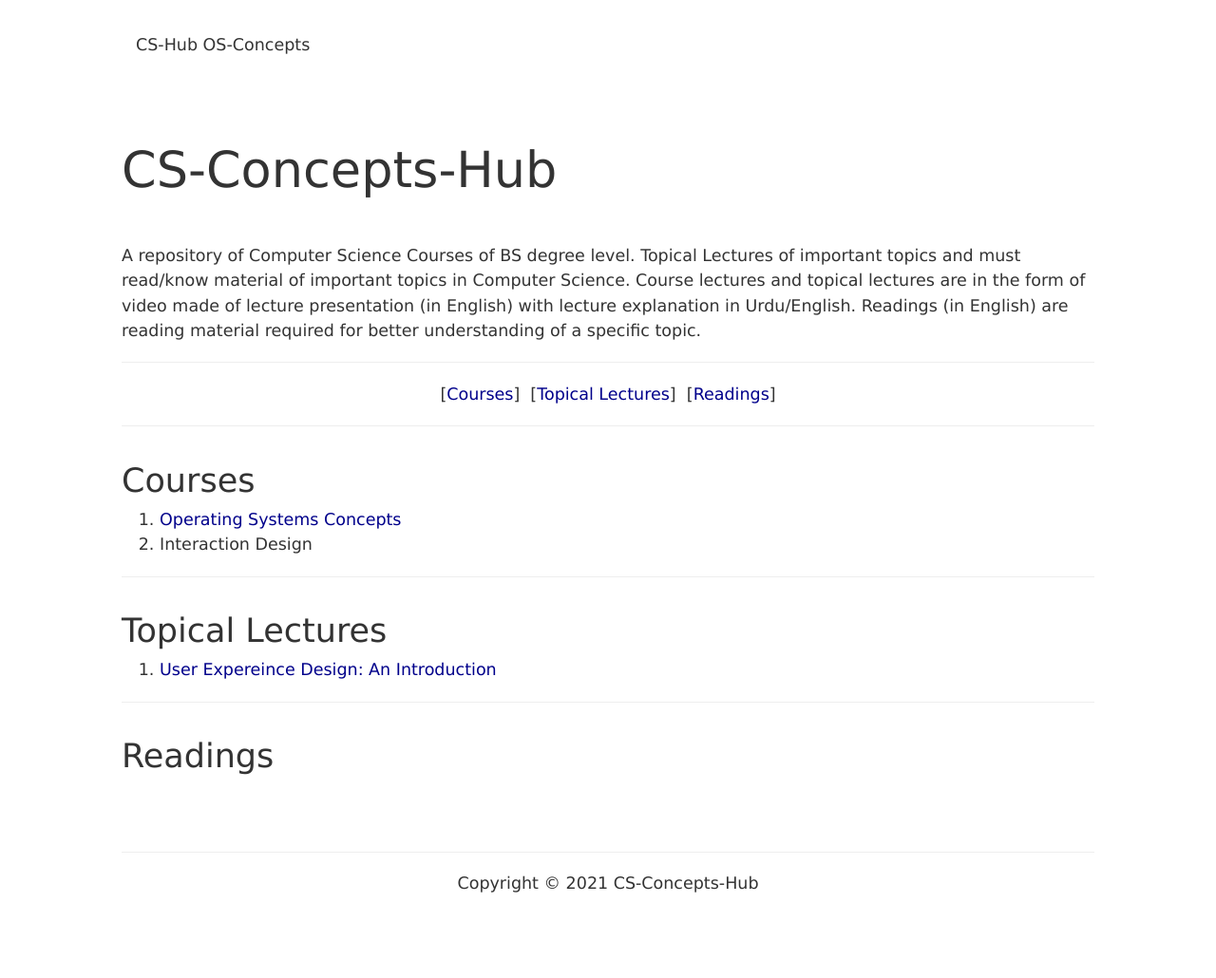
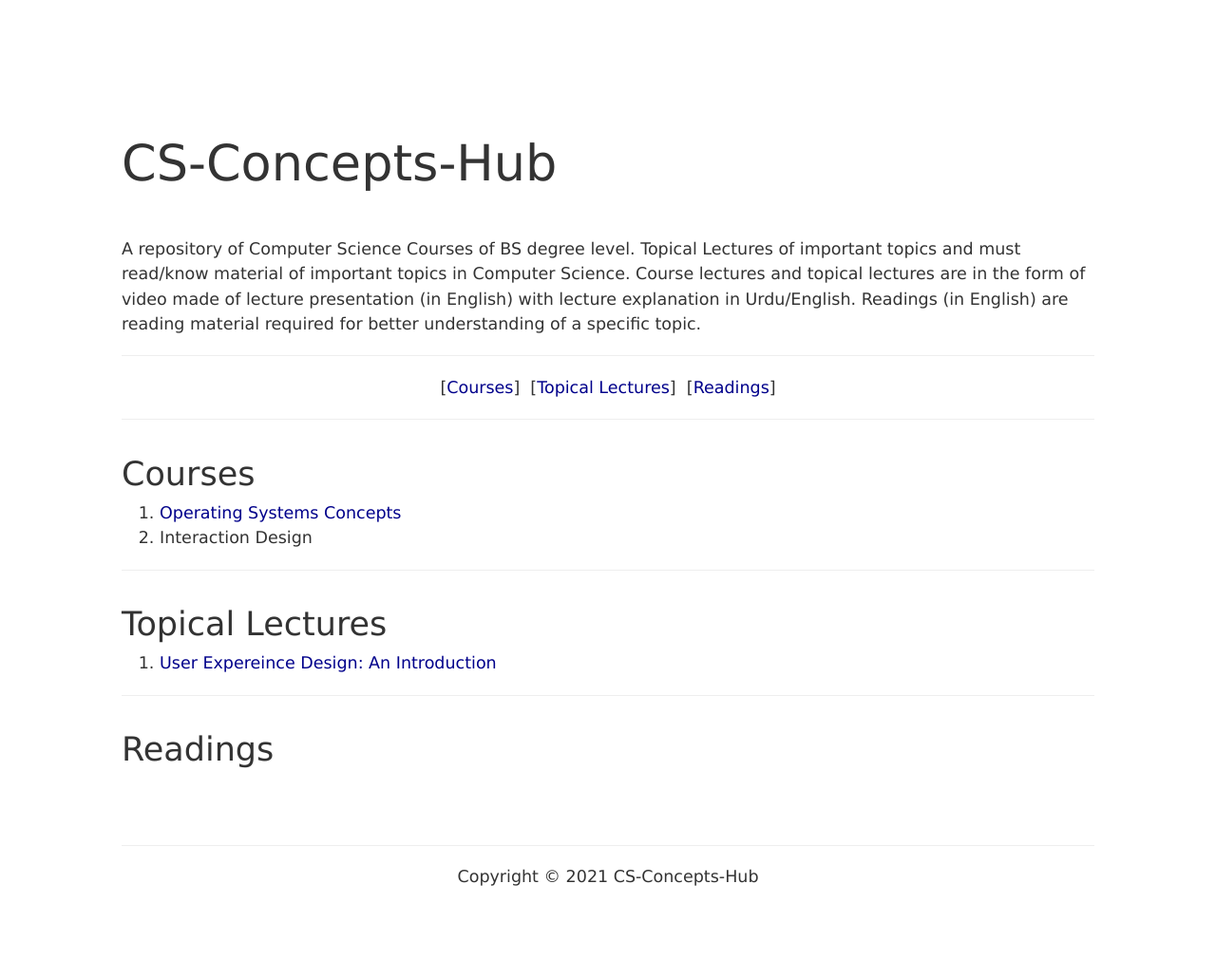
Before and after one commit to CS-Concepts-hub/CS-Concepts-hub, a Jekyll site: the page built from index.html, in a window 1280 px wide. Shown: the whole page at 95% size. Built offline with Jekyll 4.4.1, drawn with Linux system fonts in a browser that asks for light colours.

Commit message:
Update header.html

```diff
--- a/_includes/header.html
+++ b/_includes/header.html
@@ -1,10 +1,6 @@
 <header id="header" class="main-container">
     <div class="main">
-        <nav class="col-md-12">
-        <!ul>
-            <!li><!a href="https://cs-concepts-hub.github.io/">CS-Hub</a></li>
-            <!li><!a href="https://cs-concepts-hub.github.io/Operating-Systems-Concepts/">OS-Concepts</a></li>
-        <!/ul>
+
         </nav>
     </div>
   </header>
```
